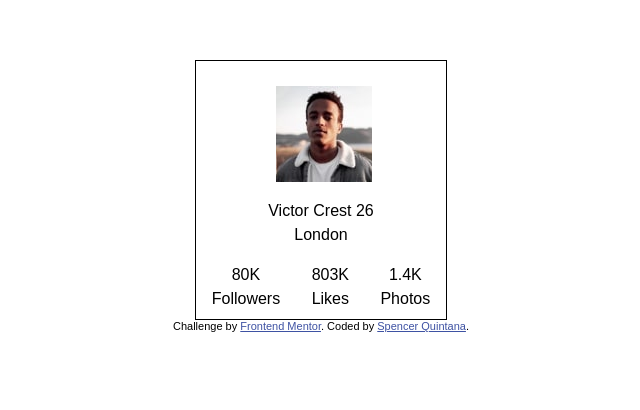
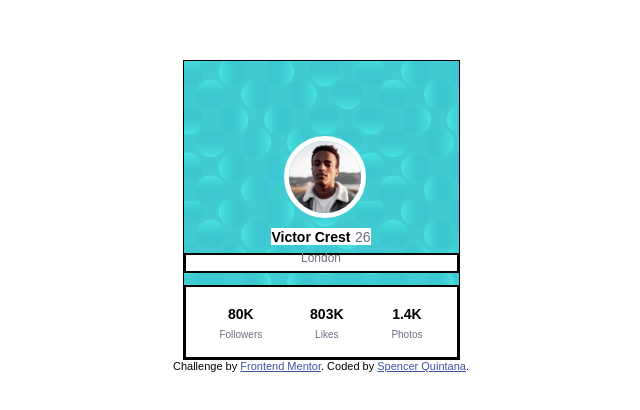
Before and after one commit to SquintA5/Profile-card-component, a plain HTML site: page index.html in a window 1280 px wide. Shown: the part 190-600 px from the top of the page, without its empty margins (319-959 px from the left). Drawn offline with Linux system fonts and the light colour scheme; a web font is replaced by a local one.

Commit message:
Add files via upload

```diff
--- a/index.html
+++ b/index.html
@@ -18,24 +18,38 @@
 
 	main {
 		border: 1px solid black;
-		width: 250px;
+		width: 275px;
 		margin: auto;
 		margin-top: 250px;
+		background-image: url("images/bg-pattern-card.svg");
+		padding-top: 40px;
 	}
 
 	#user {
 		text-align: center;
 		/*justify-content: center;*/
 		line-height: 0.5;
+
+	}
+
+	#user_info {
+		background-color: white;
+		/*padding-top: 50px;*/
+		display: inline;
+
 	}
 
 	#avatar {
 		/*justify-content: center;*/
 		/*display: block;*/
 		display: block;
-		margin-left: 80px;
-		padding-top: 25px;
-		padding-bottom: 25px;
+		margin-left: 100px;
+		/*padding-top: 25px;
+		padding-bottom: 25px;*/
+		border: 5px solid white;
+		border-radius: 150px;
+		margin-top: 35px;
+		margin-bottom: 15px;
 	}
 
 	#name {
@@ -47,21 +61,47 @@
 		/*align-items: flex-end;*/
 		/*display: inline;
 		float: left;*/
+		color: hsl(227, 10%, 46%);
+		font-size: 14px;
 	}
 
 	#name, #age {
 		/*display: flex;
 		justify-content: center;*/
 		display: inline;
+		background-color: white;
+
+	}
+
+	#city {
+		background-color: white;
+		display: block;
+		border: 2px solid black;
+		padding-bottom: 10px;
+		font-size: 12px;
 	}
 
 	#stats {
 		text-align: center;
 		display: flex;
 		line-height: 0.5;
+		background-color: white;
+		border: 2px solid black;
+		padding: 10px;
 	}
 	#followers, #likes, #photos {
 		margin: auto;
+	}
+
+	.primary {
+		font-weight: 700;
+		font-size: 14px;
+	}
+
+	.secondary {
+		font-weight: 400;
+		font-size: 10px;
+		color: hsl(227, 10%, 46%);
 	}
 
     .attribution { font-size: 11px; text-align: center; }
@@ -71,25 +111,27 @@
 <body>
 	<main>
 		<div id="user">
-			<img src="images/image-victor.jpg" alt="Victor Crest" id="avatar">
-			<p id="name">Victor Crest</p>
-			<p id="age">26</p>
-			<p>London</p>
+			<img src="images/image-victor.jpg" alt="Victor Crest" id="avatar" length="72px" width="72px">
+			<div id="user_info">
+				<p id="name" class="primary">Victor Crest</p>
+				<p id="age">26</p>
+				<p id="city" class="secondary">London</p>
+			</div>
 		</div>
 		<div id="stats">
 			<div id= "followers">
-			<p>80K</p>
-			<p>Followers</p>
+			<p class="primary">80K</p>
+			<p class="secondary">Followers</p>
 			</div>
 
 		<div id="likes">
-			<p>803K</p>
-			<p>Likes</p>
+			<p class="primary">803K</p>
+			<p class="secondary">Likes</p>
 			</div>
 
 		<div id="photos">
-			<p>1.4K</p>
-			<p>Photos</p>
+			<p class="primary">1.4K</p>
+			<p class="secondary">Photos</p>
 			</div>
 		</div>
   </main>
```
